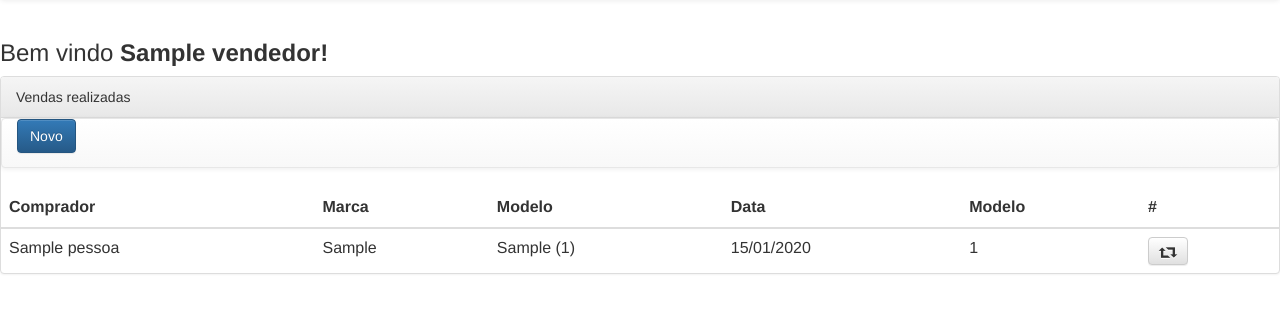
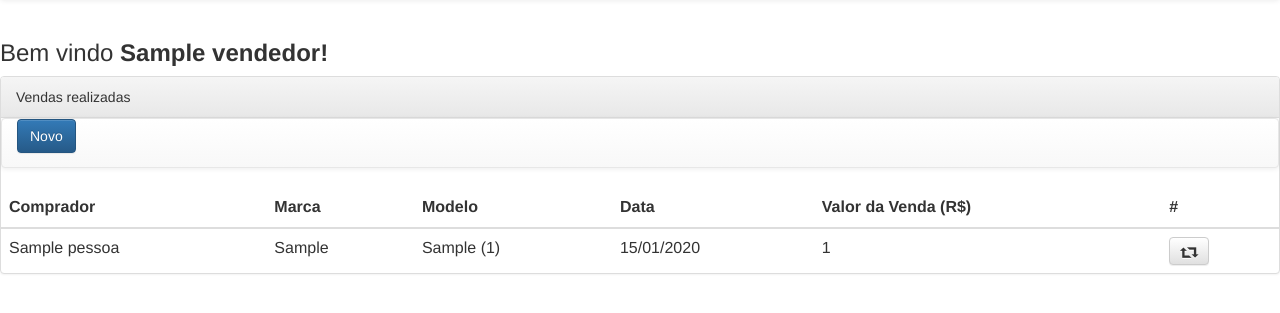
Before and after one commit to ricardovhz/trabalho-final-pablo, a PHP site: page /vendas.php in a window 1280 px wide. Shown: the part 52-365 px from the top of the page. Run offline with PHP 8.4, Linux system fonts and the light colour scheme; a user stored in the database is signed in; tables that the repository leaves empty hold one stand-in row (values such as "Sample post").

Commit message:
acerto na vendas

```diff
--- a/vendas.php
+++ b/vendas.php
@@ -50,7 +50,7 @@
 							<th>Marca</th>
 							<th>Modelo</th>
 							<th>Data</th>
-							<th>Modelo</th>
+							<th>Valor da Venda (R$)</th>
 							<th>#</th>
 						</tr>
 					</thead>
@@ -145,7 +145,7 @@
 					html += "<td>"+item.marca+"</td>";
 					html += "<td>"+item.modelo+" ("+item.ano_fabri+")"+"</td>";
 					html += "<td>"+lib.parseDate(item.data)+"</td>";
-					html += "<td>"+item.valor+"</td>";
+					html += "<td>"+formatReal(item.valor)+"</td>";
 					html += "<td><button class='btn btn-default' type='button' data-toggle='modal' data-target='#modal-atualizar' onclick='atualizarVenda("+JSON.stringify(item)+")' title='Atualizar'><span class='glyphicon glyphicon-retweet'></span></button></td>";
 					html += "</tr>";
 				}
@@ -177,6 +177,15 @@
 			$("#atualizar-veiculo").prop("value",item.cod_veic);
 			$("#atualizar-valor").prop("value",item.valor);
 		}
+		function formatReal( int ) {
+			var tmp = int+'';
+			tmp = tmp.replace(/([0-9]{2})$/g, ",$1");
+			if( tmp.length > 6 )
+				tmp = tmp.replace(/([0-9]{3}),([0-9]{2}$)/g, ".$1,$2");
+
+			return tmp;
+		}
+
 	</script>
 </body>
 
```
